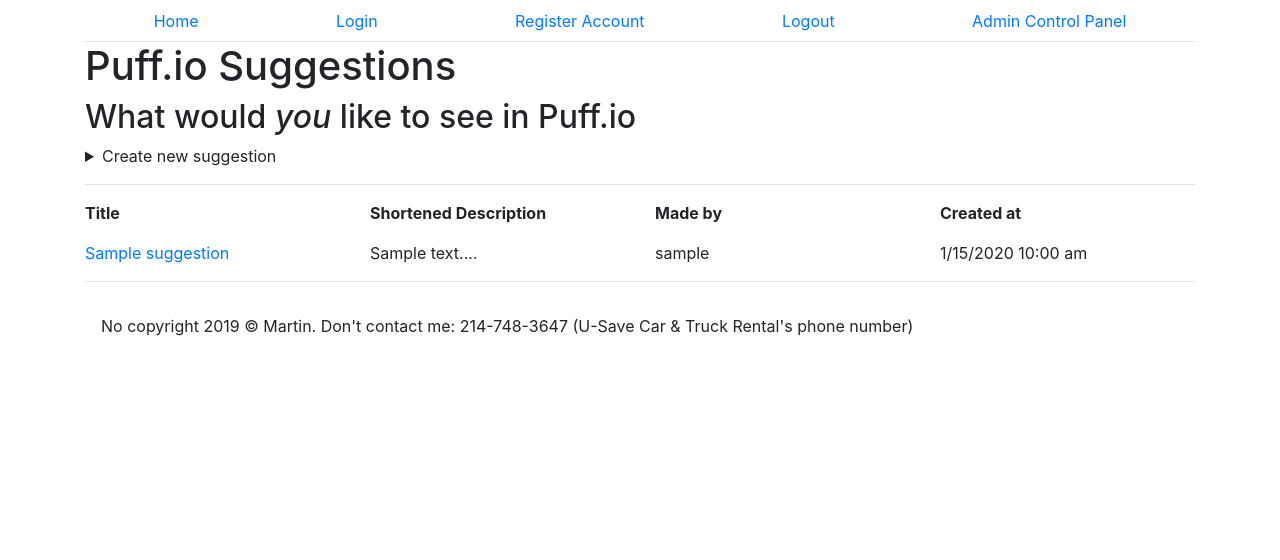
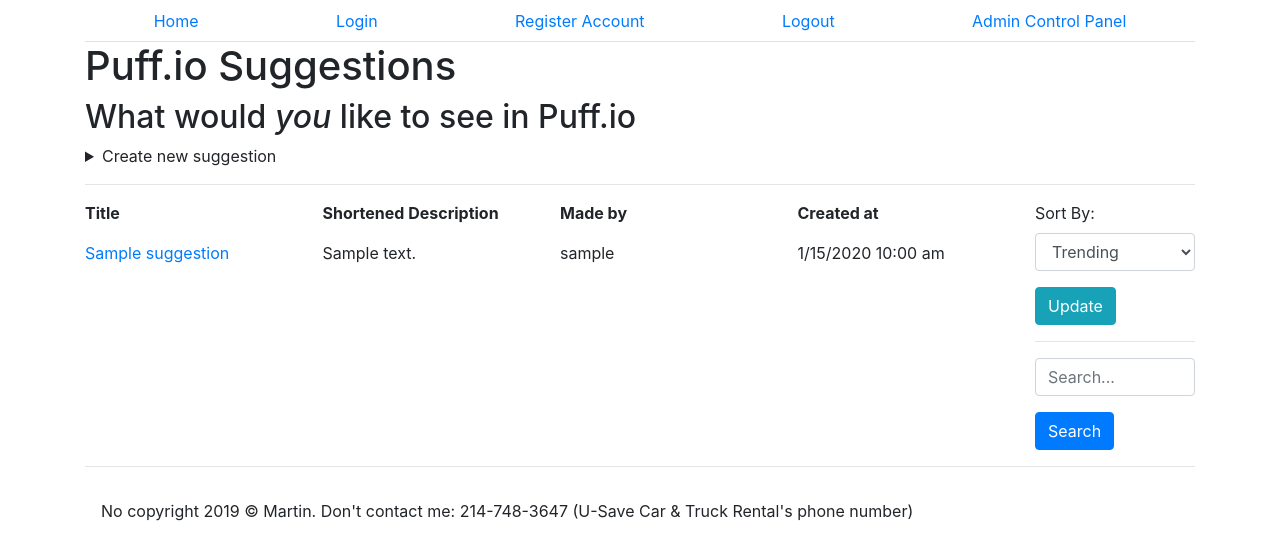
Before and after one commit to budopod1/puffpolls, a PHP site: page / in a window 1280 px wide. Shown: the top 560 px of the page. Run offline with PHP 8.4, Linux system fonts and the light colour scheme; the visitor is signed in with stand-in values (Sample User, id 1); tables that the repository leaves empty or names only in its code hold one stand-in row (values such as "Sample post").

Commit message:
worked on sorting and searching

```diff
--- a/mysite/admin.php
+++ b/mysite/admin.php
@@ -45,7 +45,8 @@ if (isset($_POST["poll"])) {
         }
         ?>
         <h1>Welcome admin <?php echo $_SESSION["username"] ?></h1>
-        <h3>Fill out the form below to create a poll</h4>
+        <h4><a href="status.php">Click here to change user's status</a></h4>
+        <h3>Fill out the form below to create a poll</h3>
         <div class="p-3">
             <form action="" method="post">
                 <div class="form-group">
@@ -59,7 +60,6 @@ if (isset($_POST["poll"])) {
                 <button type="submit" class="btn btn-primary" name="poll">Create Poll</button>
             </form>
         </div>
-
         <hr>
 
         <h3>Select a poll to add options</h2>
--- a/mysite/index.php
+++ b/mysite/index.php
@@ -16,10 +16,27 @@ if (isset($_POST["submit"])){
     $conn->exec($sql);
 }
 
-$sql = "SELECT suggestions.*, users.username FROM suggestions JOIN users ON (suggestions.userid = users.id) ORDER BY id DESC";
+$sortBy="votenum DESC";
+if (isset($_GET["change"])){
+    $sortBy=$_GET["sort"];
+}
+
+if (isset($_POST["search"])){
+    $phrase = "%".$_POST["phrase"]."%";
+    $sql = "SELECT suggestions.*, users.username FROM suggestions JOIN users ON (suggestions.userid = users.id) WHERE title LIKE '$phrase' OR content LIKE '$phrase' ORDER BY $sortBy";
+    try {
         $st = $conn->prepare($sql);
         $st->execute();
         $suggestions = $st->fetchAll(PDO::FETCH_ASSOC);
+    } catch (PDOException $error) {
+        echo $sql.'<br />'.$error->getMessage();
+    }
+} else {
+    $sql = "SELECT suggestions.*, users.username FROM suggestions JOIN users ON (suggestions.userid = users.id) ORDER BY $sortBy";
+    $st = $conn->prepare($sql);
+    $st->execute();
+    $suggestions = $st->fetchAll(PDO::FETCH_ASSOC);
+}
 ?>
 <!DOCTYPE html>
 <html lang="en">
@@ -68,6 +85,8 @@ $suggestions = $st->fetchAll(PDO::FETCH_ASSOC);
         </details>
         <hr>
         <div class="row">
+            <div class="col-10">
+                <div class="row">
                     <div class="col">
                         <p><b>Title</b></p>
                     </div>
@@ -83,20 +102,54 @@ $suggestions = $st->fetchAll(PDO::FETCH_ASSOC);
                 </div>
                 <?php foreach ($suggestions as $suggestion) {?>
                     <div class="row">
-                <div class="col">
-                    <a href="suggestion.php?id=<?php echo $suggestion["id"] ?>"><?php echo $suggestion["title"] ?></a>
+                        <div class="col-3" style="word-break: break-word">
+                            <a href="suggestion.php?id=<?php echo $suggestion["id"] ?>"><?php
+                            if (strlen($suggestion['title']) > 20){
+                                echo substr($suggestion['title'], 0, 40) . "...";
+                            } else {
+                                echo $suggestion["title"];
+                            }
+                            ?></a>
                         </div>
-                <div class="col">
-                    <?php echo substr($suggestion['content'], 0, 20) . "..." ?>
+                        <div class="col-3" style="word-break: break-word">
+                            <?php
+                            if (strlen($suggestion['content']) > 20){
+                                echo substr($suggestion['content'], 0, 20) . "...";
+                            } else {
+                                echo $suggestion["content"];
+                            }
+                            ?>
                         </div>
-                <div class="col">
+                        <div class="col-3">
                             <?php echo $suggestion['username'] ?>
                         </div>
-                <div class="col">
+                        <div class="col-3">
                             <?php echo date("n/j/Y g:i a", strtotime($suggestion["created_at"])) ?>
                         </div>
                     </div>
                 <?php } ?>
+            </div>
+            <div class="col-2">
+                <form action="" method="GET">
+                    <div class="form-group">
+                        <label for="sortBy">Sort By:</label>
+                        <select id="sortBy" class="form-control" name="sort">
+                            <option selected value="votenum DESC">Trending</option>
+                            <option value="id DESC">Newest</option>
+                            <option value="id ASC">Oldest</option>
+                        </select>
+                    </div>
+                    <button name="change" class="btn btn-info">Update</button>
+                </form>
+                <hr>
+                <form action="" method="post">
+                    <div class="form-group">
+                        <input type="text" class="form-control" placeholder="Search..." name="phrase">
+                    </div>
+                    <button name="search" class="btn btn-primary">Search</button>
+                </form>
+            </div>
+        </div>
         <?php include "footer.php" ?>
     </div>
 </body>
--- a/mysite/suggestion.php
+++ b/mysite/suggestion.php
@@ -32,6 +32,12 @@ if (isset($_POST["submit"])){
     $optionid=$_POST["id"];
 
     $sql = "INSERT INTO suggestionvotes (optionid, userid) VALUES ($optionid, $userid)";
+    $conn->exec($sql);
+
+    $voteNum = $suggestion["votenum"];
+    $voteNum = $voteNum + 1;
+
+    $sql = "UPDATE suggestions SET votenum = $voteNum WHERE id = $suggestionid";
     $conn->exec($sql);
 }
 ?>
```
Also changed, not shown: mysite/status.php (added, +53 -0 lines). Lines whose indentation alone changed are shown as unchanged.
